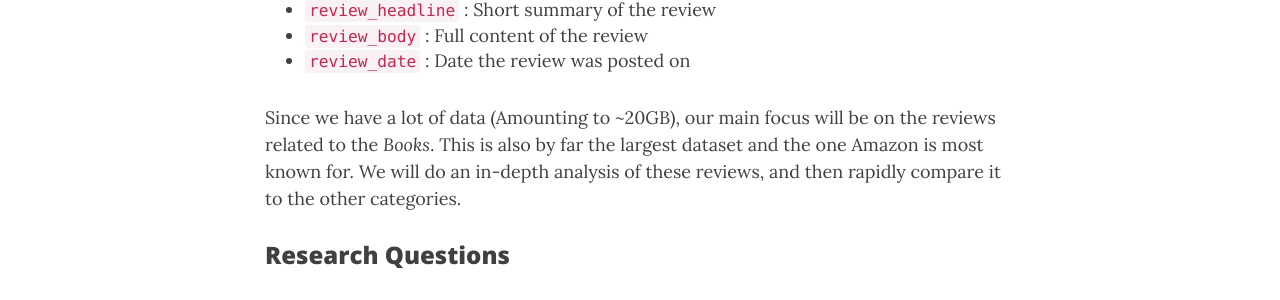
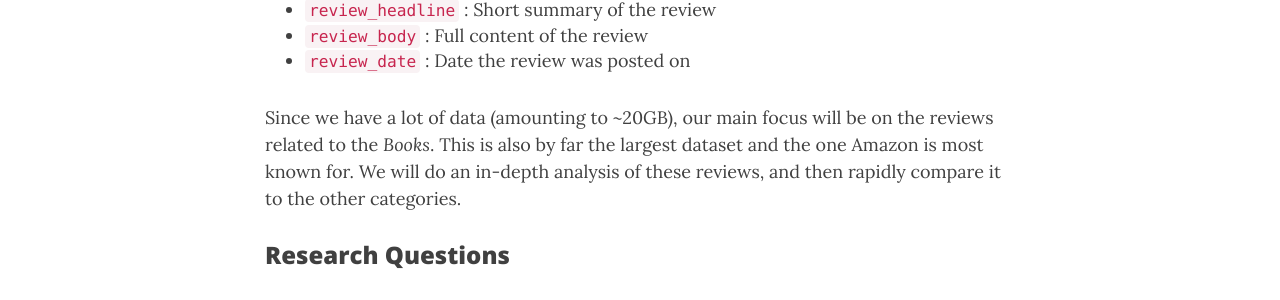
Before and after one commit to ada-lyn/ada-lyn.github.io, a Jekyll site: the page built from index.md, in a window 1280 px wide and 900 px high, scrolled down 1677 px. Shown: the part 154-454 px from the top of the window. Built offline with Jekyll 4.4.1, drawn with Linux system fonts in a browser that asks for light colours; nearby versions of some CDN libraries; formulas are drawn with MathJax 3.

```diff
--- a/index.md
+++ b/index.md
@@ -43,7 +43,7 @@ We will use the [Amazon Customer Reviews Dataset](https://s3.amazonaws.com/amazo
 - `review_body` : Full content of the review
 - `review_date` : Date the review was posted on
 
-Since we have a lot of data (Amounting to ~20GB), our main focus will be on the reviews related to the *Books*. This is also by far the largest dataset and the one Amazon is most known for. We will do an in-depth analysis of these reviews, and then rapidly compare it to the other categories.
+Since we have a lot of data (amounting to ~20GB), our main focus will be on the reviews related to the *Books*. This is also by far the largest dataset and the one Amazon is most known for. We will do an in-depth analysis of these reviews, and then rapidly compare it to the other categories.
 
 ### Research Questions
 
```
